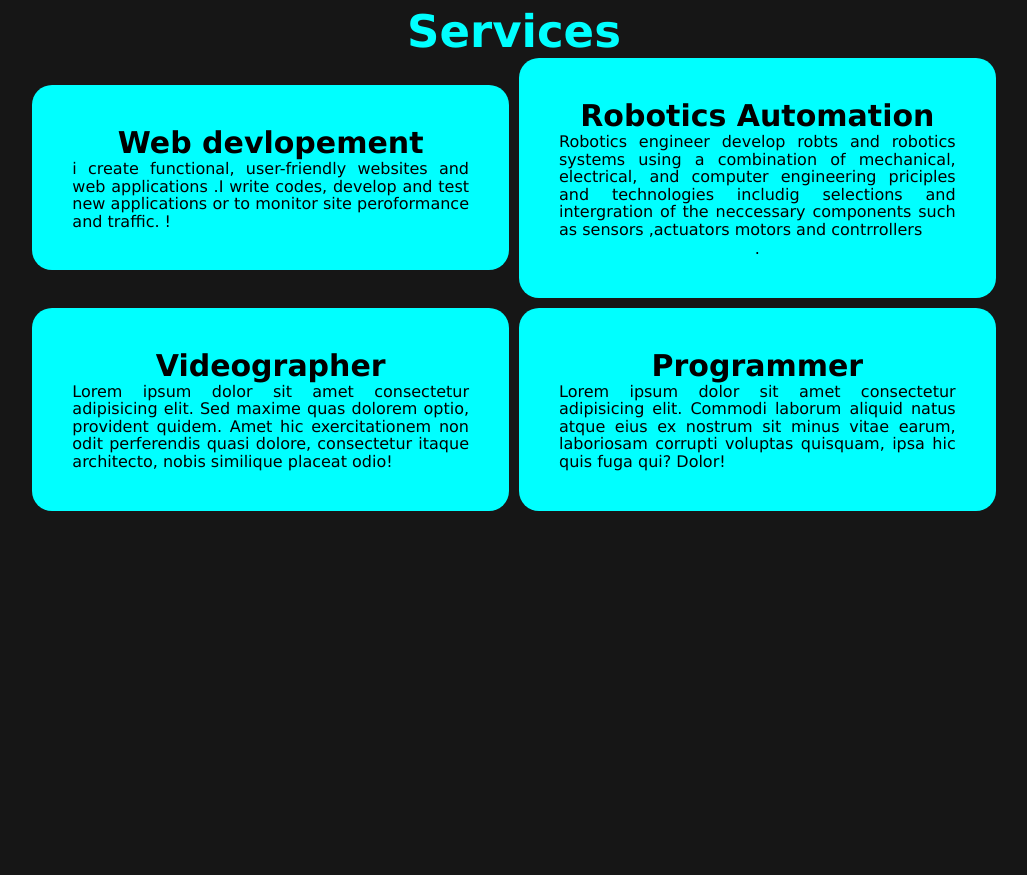
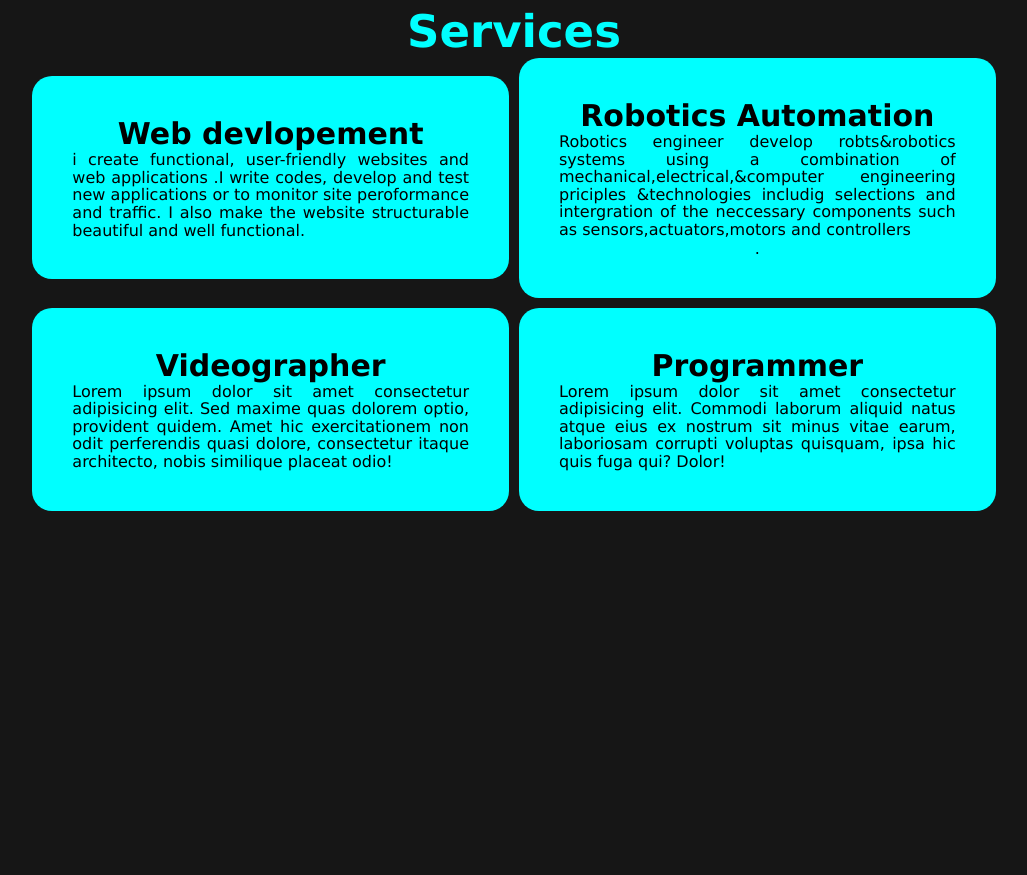
Before and after one commit to Kayshow21/portfolio-website, a plain HTML site: page index.HTML in a window 1280 px wide. Shown: the part 880-1755 px from the top of the page, without its empty margins (126-1153 px from the left). Drawn offline with nearby package versions, Linux system fonts and the light colour scheme.

Commit message:
Update index.HTML

```diff
--- a/index.HTML
+++ b/index.HTML
@@ -55,12 +55,12 @@
 <div class="Services">
     <div>
         <h3>Web devlopement</h3>
-        <p> i create functional, user-friendly websites and web applications .I write codes, develop and test new applications or to monitor site peroformance and traffic. !</p>
+        <p> i create functional, user-friendly websites and web applications .I write codes, develop and test new applications or to monitor site peroformance and traffic.  I also make the website structurable beautiful and well  functional.</p>
     </div>
 
     <div>
        <h3>Robotics Automation</h3>
-       <p>Robotics engineer develop robts and robotics systems using a combination of mechanical, electrical, and computer engineering priciples and technologies includig selections  and intergration of the neccessary components such as sensors ,actuators  motors and contrrollers</p>.</p>
+       <p>Robotics engineer develop robts&robotics systems using a combination of mechanical,electrical,&computer engineering priciples &technologies includig selections  and intergration of the neccessary components such as sensors,actuators,motors and controllers</p>.</p>
    </div>
 
    <div>
```
